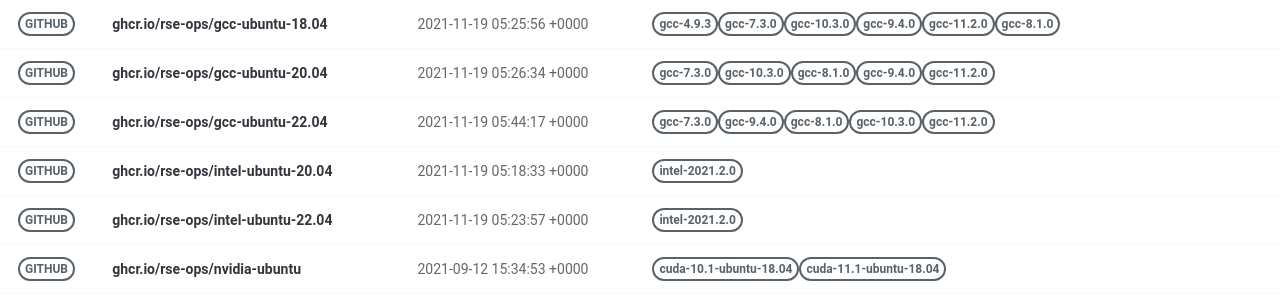
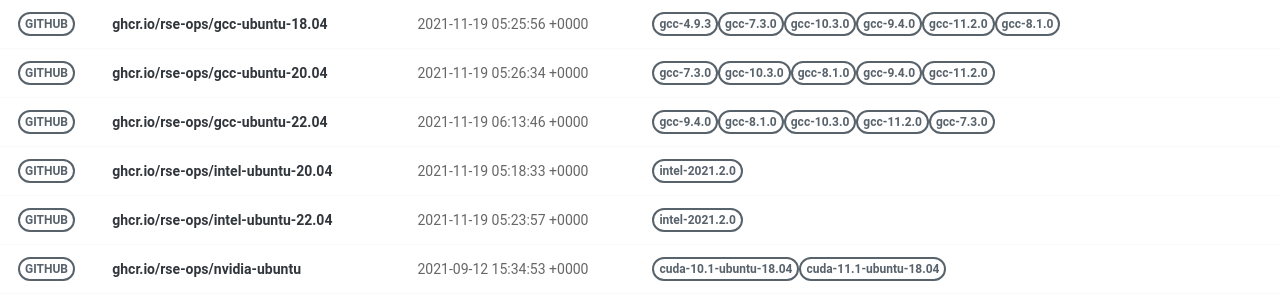
Before and after one commit to rse-ops/docker-images, a Jekyll site: the page built from pages/index.md, in a window 1280 px wide. Shown: the part 375-675 px from the top of the page. Built offline with Jekyll 4.4.1, drawn with Linux system fonts in a browser that asks for light colours; nearby versions of some CDN libraries.

Commit message:
Automated push to update library 2021-11-19

```diff
--- a/_library/ghcr.io-rse-ops-gcc-ubuntu-22.04.md
+++ b/_library/ghcr.io-rse-ops-gcc-ubuntu-22.04.md
@@ -1,14 +1,11 @@
 ---
 layout: container
 name: ghcr.io/rse-ops/gcc-ubuntu-22.04
-updated_at: 2021-11-19 05:44:17.121759
+updated_at: 2021-11-19 06:13:46.696153
 
 
 container_url: https://github.com/orgs/rse-ops/packages/container/package/gcc-ubuntu-22.04
 versions:
- - tag: gcc-7.3.0
-   dockerfile: https://github.com/rse-ops/docker-images/blob/main/ubuntu/gcc/Dockerfile
-   manifest: https://crane.ggcr.dev/manifest/ghcr.io/rse-ops/gcc-ubuntu-22.04:gcc-7.3.0
  - tag: gcc-9.4.0
    dockerfile: https://github.com/rse-ops/docker-images/blob/main/ubuntu/gcc/Dockerfile
    manifest: https://crane.ggcr.dev/manifest/ghcr.io/rse-ops/gcc-ubuntu-22.04:gcc-9.4.0
```
Also changed, not shown: other parts of _library/ghcr.io-rse-ops-gcc-ubuntu-22.04.md (+3 -0 lines).
